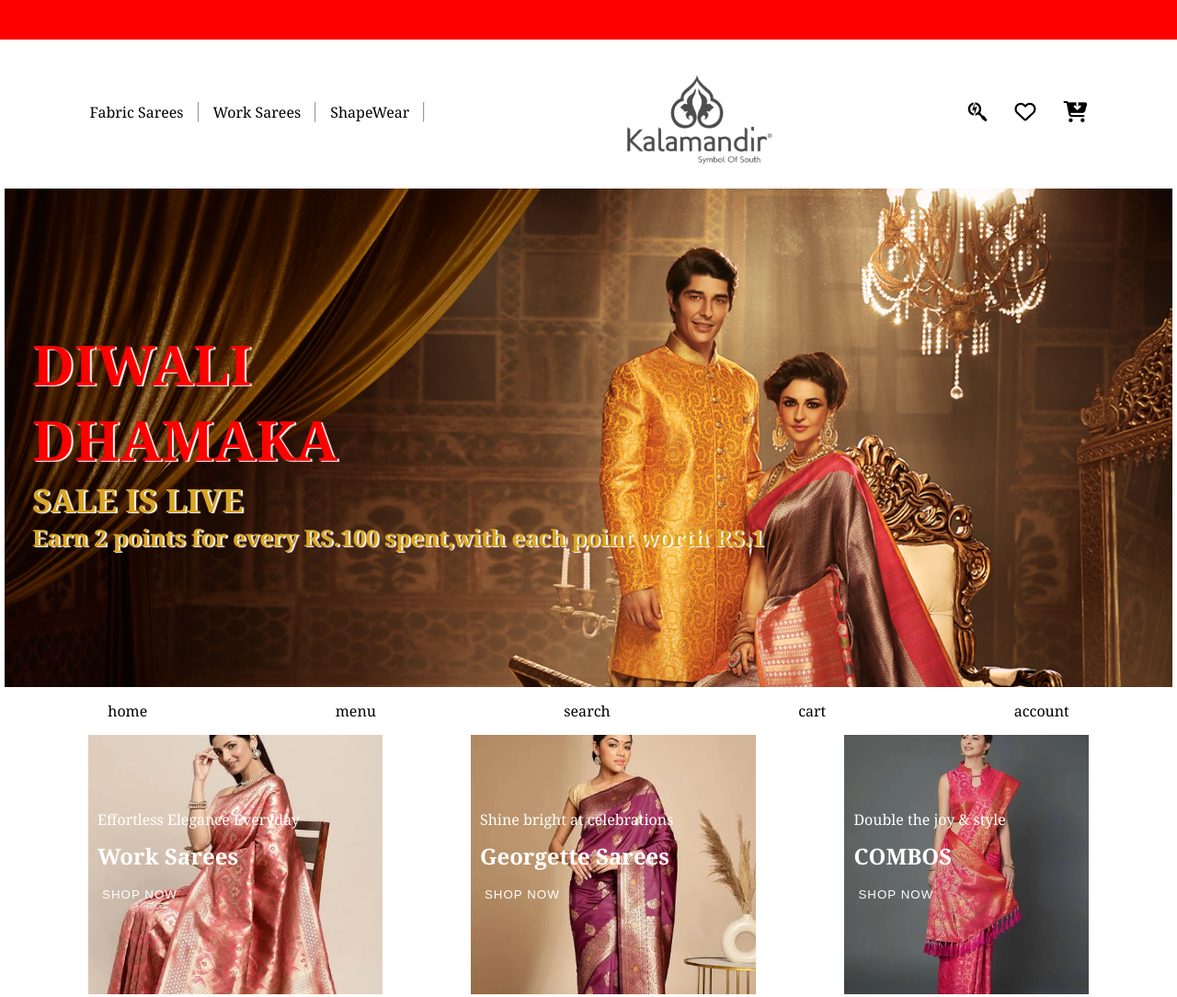
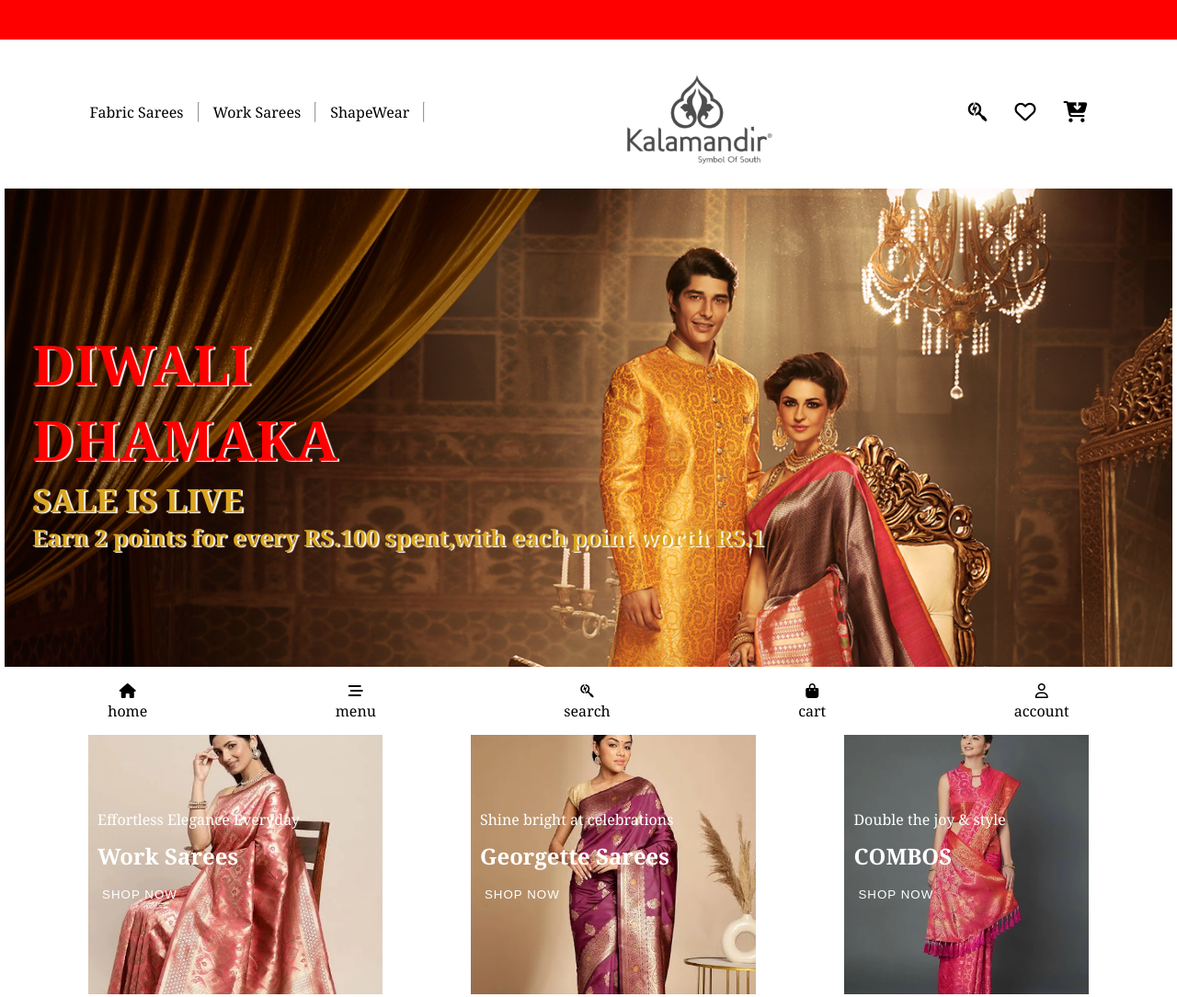
Before and after one commit to Nitinpatel2532/kalamandir, a plain HTML site: page index.html in a window 1280 px wide. Shown: the top 1084 px of the page at 92% size. Drawn offline with Linux system fonts and the light colour scheme.

Commit message:
lastnav added

```diff
--- a/_lastnav.scss
+++ b/_lastnav.scss
@@ -2,6 +2,8 @@
     background-color: white;
     position:fixed;
     bottom: 1px;
+    text-align: center;
+    align-items: center;
 
 
     width: 100%;
--- a/index.html
+++ b/index.html
@@ -206,11 +206,36 @@
 
     <div class="lastnav">
         <ul>
-            <li>home</li>
+            <div class="h">
+                <i class="fa-solid fa-house"></i>
+                                <li>home</li>
+            </div>
+
+            <div class="h">
+                <i class="fa-solid fa-bars-staggered"></i>
             <li>menu</li>
-            <li>search</li>
-            <li>cart</li>
-            <li>account</li>
+            </div>
+            <div class="h">
+                <i class="fa-brands fa-searchengin"></i>
+                <li>search</li>
+            </div>
+            <div class="h">
+                <i class="fa-solid fa-bag-shopping"></i>
+                            <li>cart</li>
+            </div>
+            <div class="h">
+                <i class="fa-regular fa-user"></i>
+                <li>account</li>
+            </div>
+
+
+
+
+
+
+
+
+
         </ul>
     </div>
 
```
Also changed, not shown: kalamandirscss.css, 1 other file.
